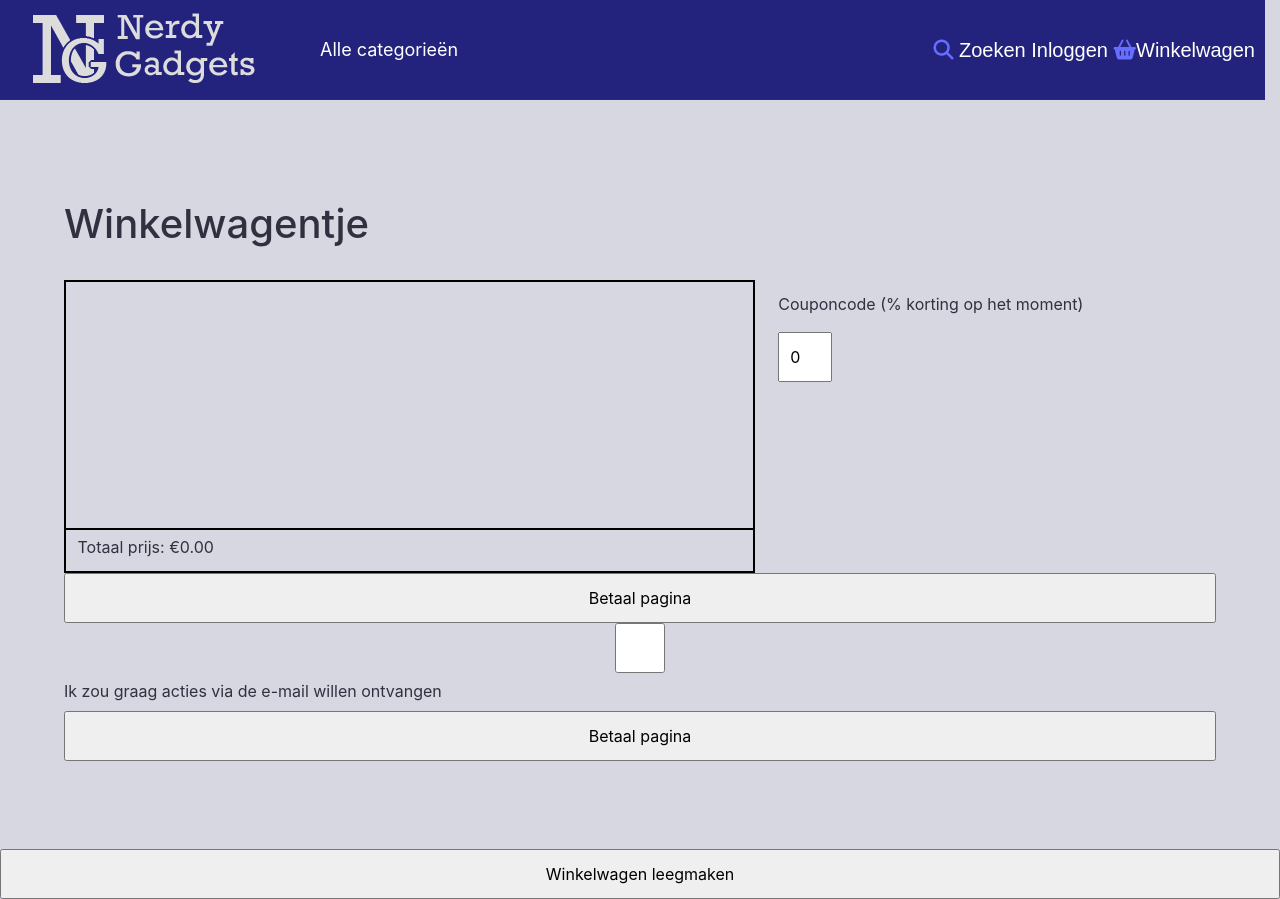
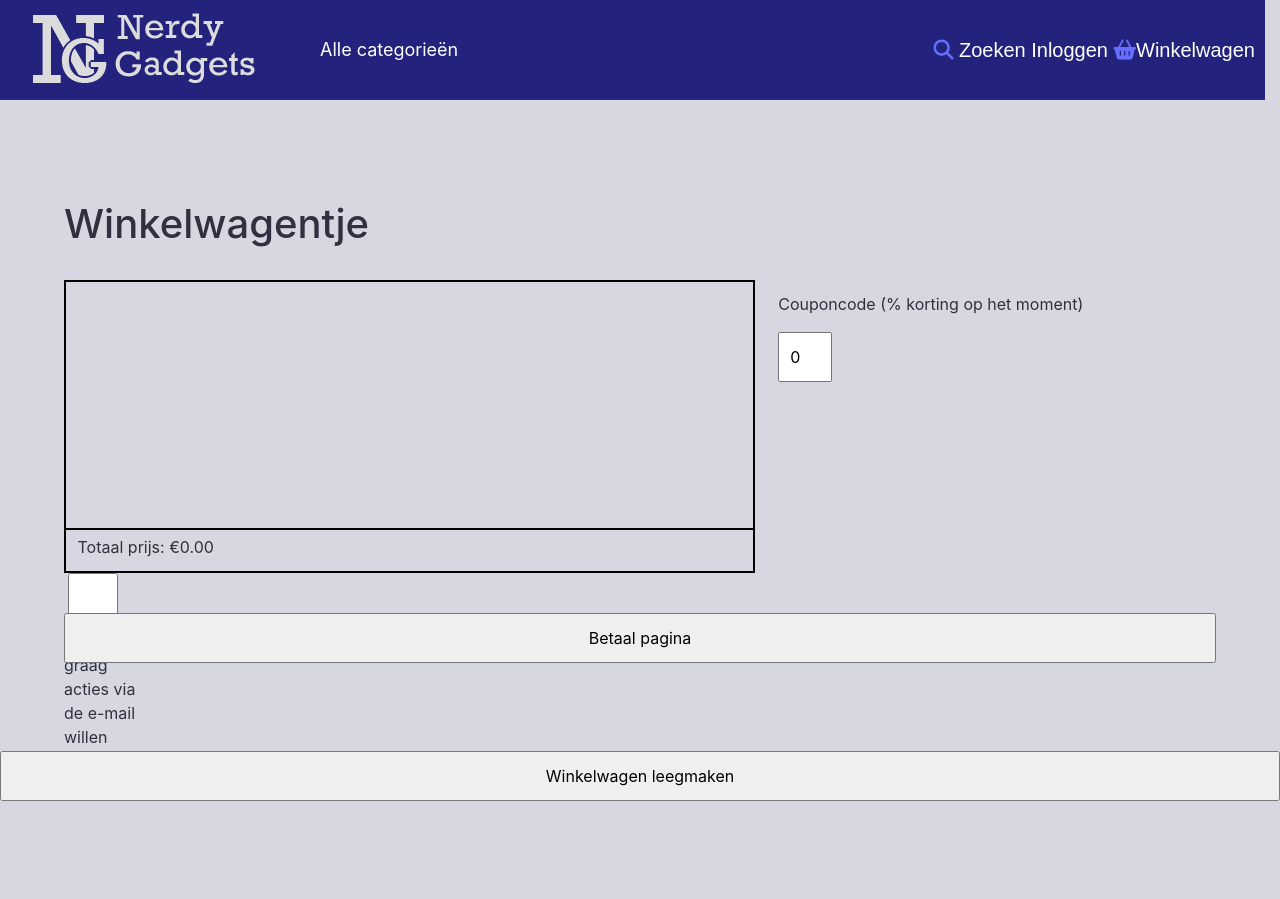
Before and after one commit to Leonvk/NerdyGadgets_i3, a PHP site: page /winkelwagen.php in a window 1280 px wide. After the commit the page ends 801 px from the top, so only its background shows below. Run offline with PHP 8.4, Linux system fonts and the light colour scheme; data that the repository does not hold is empty; some libraries are stand-ins or nearby versions; some web fonts are replaced.

Commit message:
Update winkelwagen.php

```diff
--- a/nerdygadgets/winkelwagen.php
+++ b/nerdygadgets/winkelwagen.php
@@ -68,8 +68,9 @@ function remove($id){
         <div class="totaalBedrag">
             <?php echo("<br>Totaal prijs: &euro;$totalPrice"); ?>
         </div>
-        <input type="submit" name="submit" value="Betaal pagina">
+        <div class="reclameMail">
         <input type="checkbox" name="actieMail" class="actieMail"><label for="reclameMail">Ik zou graag acties via de e-mail willen ontvangen</label>
+        </div>
         <input type="submit" name="submit" value="Betaal pagina">
     </form>
 </div>
```
